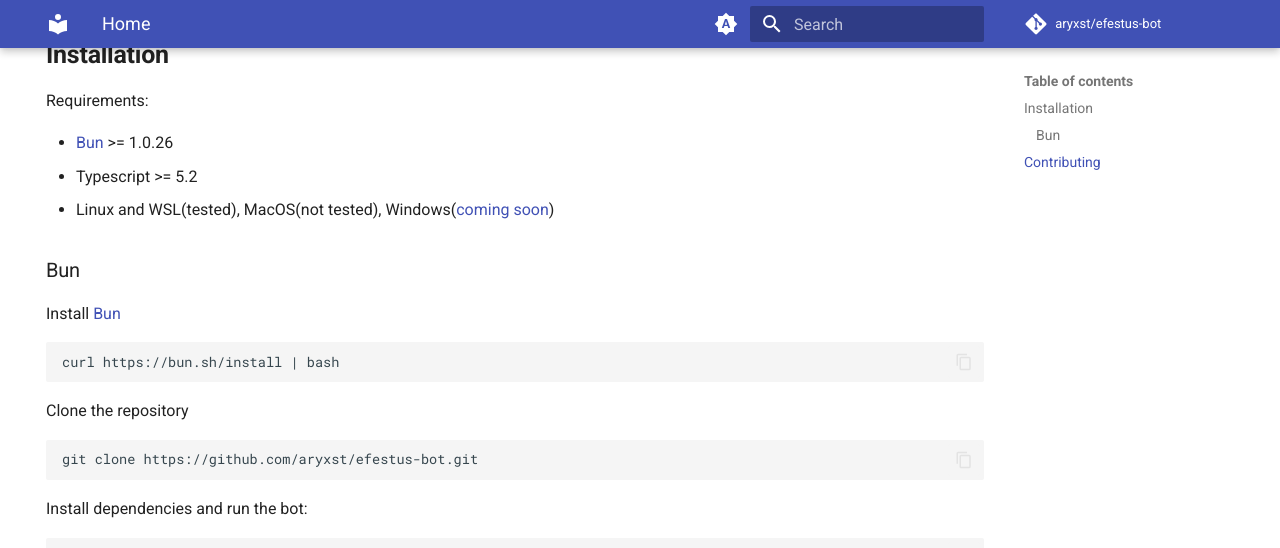
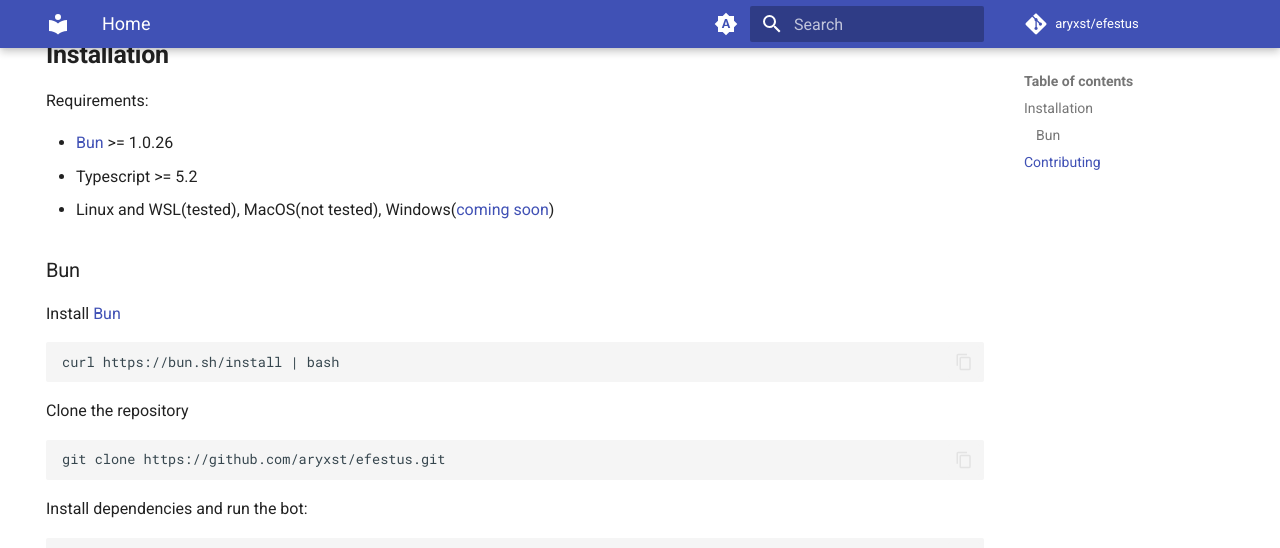
Before and after one commit to Aryxst/efestus, an MkDocs documentation site: the page built from docs/docs/index.md, in a window 1280 px wide and 900 px high, scrolled down 944 px. Shown: the top 548 px of the window. Built offline with MkDocs 1.6.1 and Material for MkDocs 9.7.7, drawn with Linux system fonts in a browser that asks for light colours; comment, search, counter and statistics services are not loaded.

Commit message:
docs: update repo url

````diff
--- a/docs/docs/index.md
+++ b/docs/docs/index.md
@@ -33,7 +33,7 @@ curl https://bun.sh/install | bash
 ```
 Clone the repository
 ```
-git clone https://github.com/aryxst/efestus-bot.git
+git clone https://github.com/aryxst/efestus.git
 ```
 Install dependencies and run the bot:
 ```
@@ -43,4 +43,4 @@ bun run start
 ------
 ## **Contributing**
 
-<u>Feel free</u> to contribute via github by opening a [pull request](https://github.com/aryxst/efestus-bot/pulls) to merge your changes or open an [issue](https://github.com/Aryxst/efestus-bot/issues) to request or suggest a feature!
+<u>Feel free</u> to contribute via github by opening a [pull request](https://github.com/aryxst/efestus/pulls) to merge your changes or open an [issue](https://github.com/Aryxst/efestus/issues) to request or suggest a feature!
--- a/docs/mkdocs.yml
+++ b/docs/mkdocs.yml
@@ -44,5 +44,5 @@ markdown_extensions:
  - pymdownx.snippets
  - pymdownx.superfences
  - md_in_html
-repo_url: https://github.com/aryxst/efestus-bot
-repo_name: aryxst/efestus-bot
+repo_url: https://github.com/aryxst/efestus
+repo_name: aryxst/efestus
````
